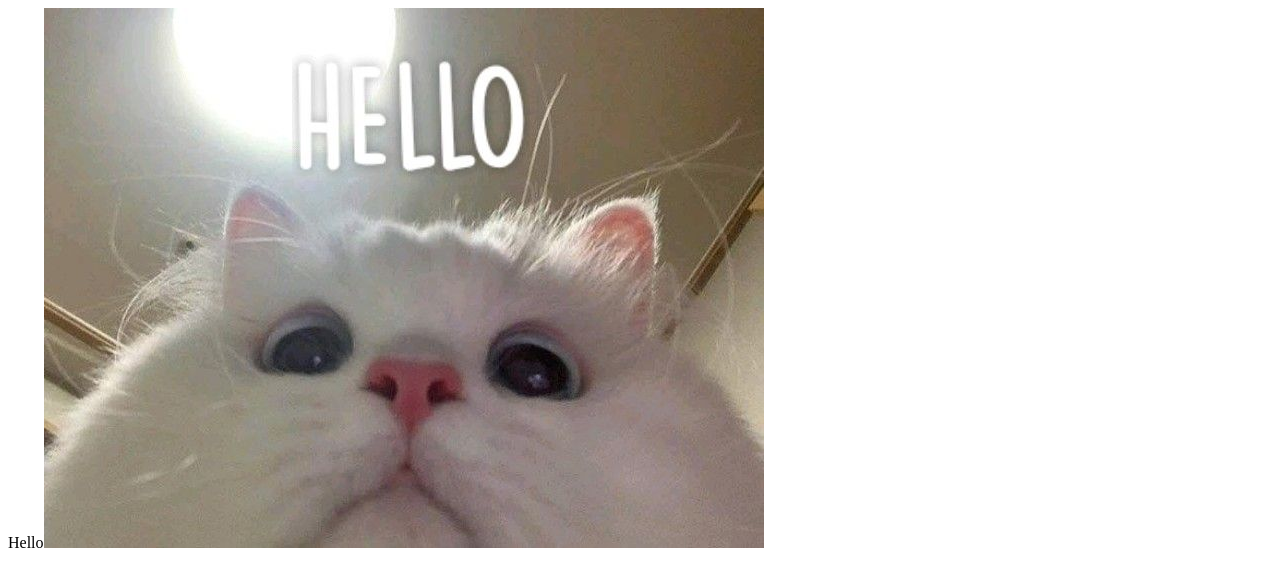
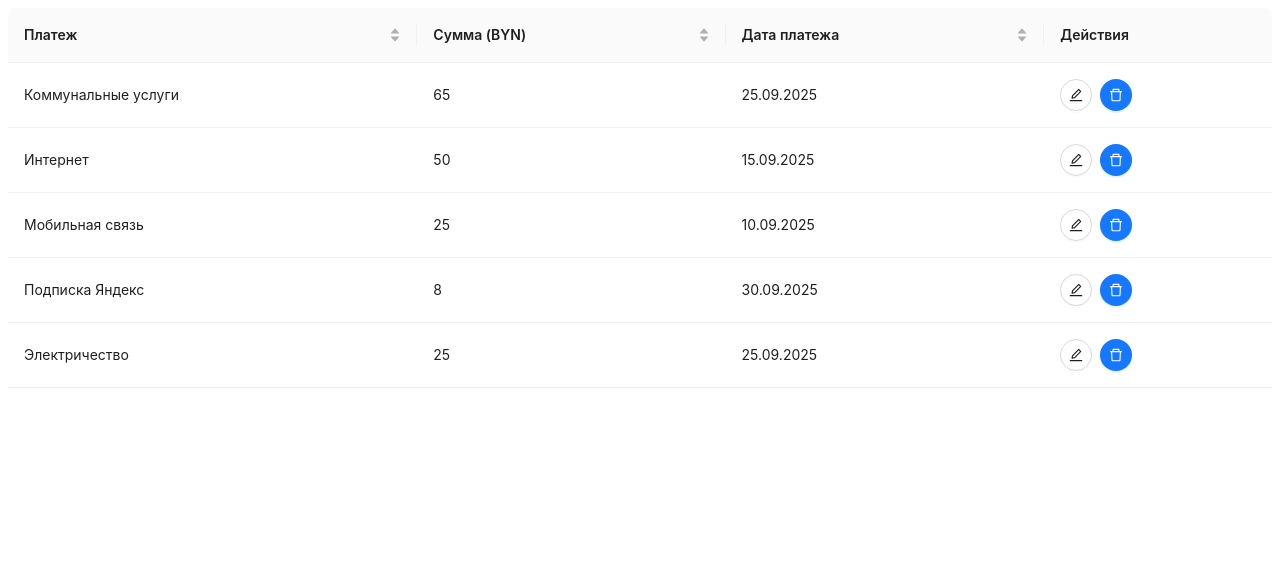
Before and after one commit to PolinaRomanchuk/table_test_task, a React app: page / in a window 1280 px wide. Shown: the top 586 px of the page. Built offline with nearby package versions, Linux system fonts and the light colour scheme.

Commit message:
feat: create table with sorting

```diff
--- a/package.json
+++ b/package.json
@@ -20,6 +20,8 @@
   },
   "homepage": "https://github.com/PolinaRomanchuk/table_test_task#readme",
   "dependencies": {
+    "@ant-design/icons": "^5.6.1",
+    "antd": "^5.27.1",
     "react": "^19.1.1",
     "react-dom": "^19.1.1"
   },
--- a/src/components/App/App.tsx
+++ b/src/components/App/App.tsx
@@ -1,11 +1,10 @@
 import { ReactElement } from "react";
-import Image from "../../assets/test.jpg";
+import Main from "../Main/Main";
 
 export const App = (): ReactElement => {
   return (
     <>
-      Hello
-      <img src={Image} alt="cat"/>
+      <Main />
     </>
   );
 };
--- /dev/null
+++ b/src/components/Main/Main.tsx
@@ -0,0 +1,59 @@
+import { ReactElement } from "react";
+import { Button, Space, Table, TableProps } from "antd";
+import { paymentData, DataType } from "../../data/data";
+import { DeleteOutlined, EditOutlined } from "@ant-design/icons";
+
+export const columns: TableProps<DataType>["columns"] = [
+  {
+    title: "Платеж",
+    dataIndex: "name",
+    key: "name",
+    sorter: (a, b) => a.name.localeCompare(b.name, "ru"),
+    sortDirections: ["ascend", "descend"],
+  },
+  {
+    title: "Сумма (BYN)",
+    dataIndex: "money",
+    key: "money",
+    sorter: (a, b) => a.money - b.money,
+    sortDirections: ["ascend", "descend"],
+  },
+  {
+    title: "Дата платежа",
+    dataIndex: "date",
+    key: "date",
+    sorter: (a, b) => a.date.getTime() - b.date.getTime(),
+    sortDirections: ["ascend", "descend"],
+    render: (date: Date) => date.toLocaleDateString("ru-RU"),
+  },
+  {
+    title: "Действия",
+    key: "action",
+    render: () => (
+      <>
+        <Space>
+          <Button shape="circle" icon={<EditOutlined />} />
+          <Button type="primary" shape="circle" icon={<DeleteOutlined />} />
+        </Space>
+      </>
+    ),
+  },
+];
+
+const Main = (): ReactElement => {
+  return (
+    <>
+      <Table<DataType>
+        columns={columns}
+        dataSource={paymentData}
+        pagination={false}
+        showSorterTooltip={{
+          target: "sorter-icon",
+          title: "Нажмите для сортировки",
+        }}
+      />
+    </>
+  );
+};
+
+export default Main;
--- /dev/null
+++ b/src/data/data.ts
@@ -0,0 +1,39 @@
+export interface DataType {
+  key: string;
+  name: string;
+  money: number;
+  date: Date;
+}
+
+export const paymentData: DataType[] = [
+  {
+    key: "1",
+    name: "Коммунальные услуги",
+    money: 65,
+    date: new Date("2025-09-25"),
+  },
+  {
+    key: "2",
+    name: "Интернет",
+    money: 50,
+    date: new Date("2025-09-15"),
+  },
+  {
+    key: "3",
+    name: "Мобильная связь",
+    money: 25,
+    date: new Date("2025-09-10"),
+  },
+  {
+    key: "4",
+    name: "Подписка Яндекс",
+    money: 8,
+    date: new Date("2025-09-30"),
+  },
+  {
+    key: "5",
+    name: "Электричество",
+    money: 25,
+    date: new Date("2025-09-25"),
+  },
+];
```
Also changed, not shown: 2 other files (tests, documents, lock files or other folders).
